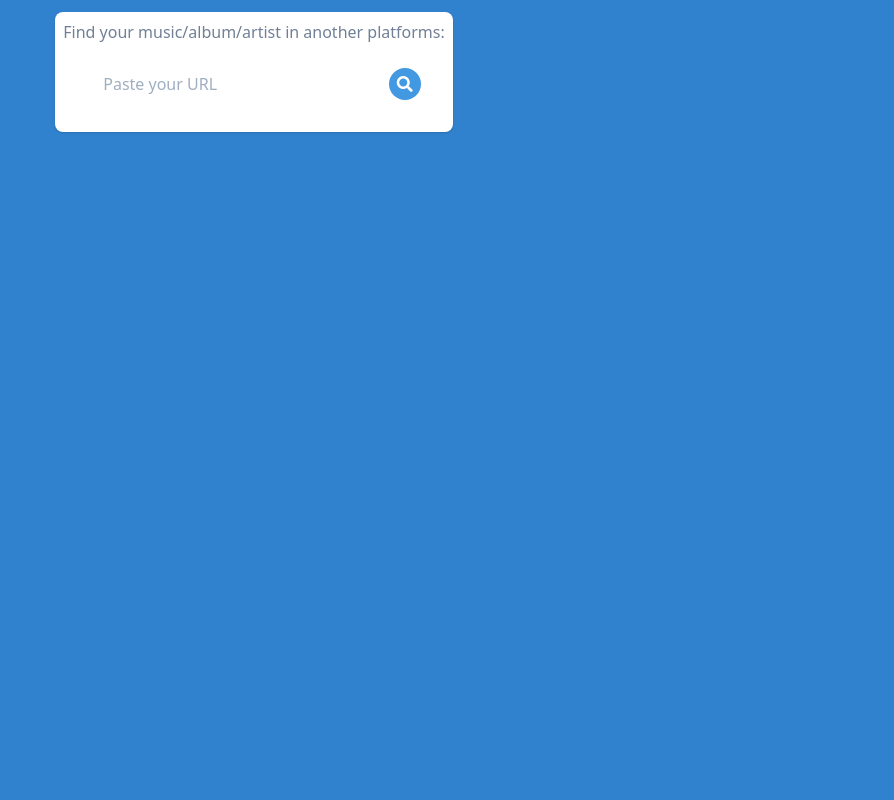
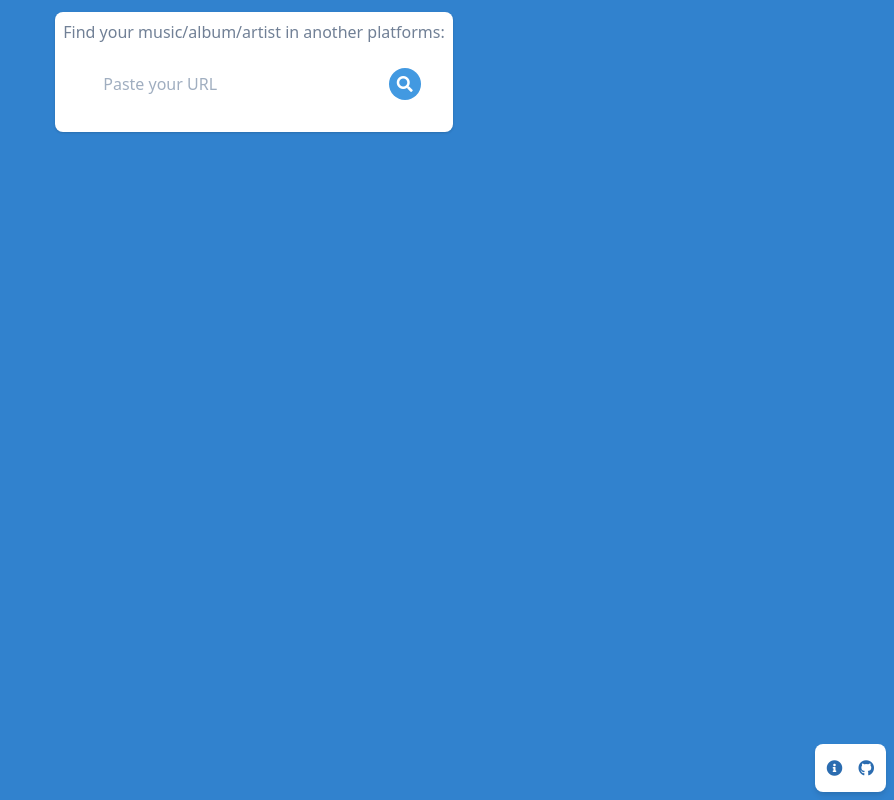
Before and after one commit to mfcar/MusicLinkSharing, an Angular app: page /home in a window 1280 px wide. Shown: the whole page, without its empty margins (386-1280 px from the left). Built offline with nearby package versions, Linux system fonts and the light colour scheme; no server answers.

Commit message:
Add info callout

```diff
--- /dev/null
+++ b/src/app/about/about.component.html
@@ -0,0 +1 @@
+<p>about works!</p>
--- /dev/null
+++ b/src/app/about/about.component.ts
@@ -0,0 +1,15 @@
+import { Component, OnInit } from '@angular/core';
+
+@Component({
+  selector: 'app-about',
+  templateUrl: './about.component.html',
+  styleUrls: ['./about.component.scss']
+})
+export class AboutComponent implements OnInit {
+
+  constructor() { }
+
+  ngOnInit(): void {
+  }
+
+}
--- a/src/app/app-routing.module.ts
+++ b/src/app/app-routing.module.ts
@@ -2,9 +2,11 @@ import { NgModule } from '@angular/core';
 import { Routes, RouterModule } from '@angular/router';
 import {HomeComponent} from './home/home.component';
 import {PageNotFoundComponent} from './page-not-found/page-not-found.component';
+import {AboutComponent} from './about/about.component';
 
 const routes: Routes = [
   { path: 'home', component: HomeComponent },
+  { path: 'about', component: AboutComponent },
   { path: '',   redirectTo: '/home', pathMatch: 'full' },
   { path: '**', component: PageNotFoundComponent },
 ];
--- a/src/app/app.component.html
+++ b/src/app/app.component.html
@@ -1,3 +1,2 @@
-<!--<app-header></app-header>-->
 <router-outlet></router-outlet>
-<!--<app-footer></app-footer>-->
+<app-info-callout></app-info-callout>
--- a/src/app/app.module.ts
+++ b/src/app/app.module.ts
@@ -18,6 +18,8 @@ import { TrackInfoCardComponent } from './cards/track-info-card/track-info-card.
 import { LinkSearchCardComponent } from './cards/link-search-card/link-search-card.component';
 import { ServiceShareLinkCardComponent } from './cards/service-share-link-card/service-share-link-card.component';
 import { AlbumInfoCardComponent } from './cards/album-info-card/album-info-card.component';
+import { AboutComponent } from './about/about.component';
+import { InfoCalloutComponent } from './shared/components/info-callout/info-callout.component';
 
 @NgModule({
   declarations: [
@@ -31,7 +33,9 @@ import { AlbumInfoCardComponent } from './cards/album-info-card/album-info-card.
     TrackInfoCardComponent,
     LinkSearchCardComponent,
     ServiceShareLinkCardComponent,
-    AlbumInfoCardComponent
+    AlbumInfoCardComponent,
+    AboutComponent,
+    InfoCalloutComponent
   ],
   imports: [
     BrowserModule,
--- a/src/app/cards/service-share-link-card/service-share-link-card.component.html
+++ b/src/app/cards/service-share-link-card/service-share-link-card.component.html
@@ -3,7 +3,7 @@
     class="p-4 m-3 flex justify-between items-center bg-white hover:bg-gray-200 shadow hover:shadow-2xl rounded-lg transform transition-all duration-300 scale-100 hover:scale-95">
     <div class="flex items-center">
       <img class="w-10 h-10 rounded-full" src="../../../assets/img/icons/spotify-64.png" alt="Spotify Icon">
-      <p class="ml-2 text-gray-700 font-semibold font-sans tracking-wide">Spotify</p>
+      <p class="ml-2 text-gray-700 font-bold font-sans tracking-wide">Spotify</p>
     </div>
     <div class="flex">
       <app-share-button [url]="shareLink.url"></app-share-button>
--- a/src/app/cards/track-info-card/track-info-card.component.html
+++ b/src/app/cards/track-info-card/track-info-card.component.html
@@ -7,7 +7,7 @@
       <div class="text-center absolute w-full" style="bottom: -30px">
         <button
           class="p-4 rounded-full transition ease-in duration-200 focus:outline-none bg-white shadow-lg  border-green-200 border-4">
-          <img class="w-10 h-10 rounded-full" src="../../../assets/img/icons/spotify-128.png" alt="Spotify Icon">
+          <i class="fab fa-spotify fa-3x"></i>
         </button>
       </div>
     </div>
--- /dev/null
+++ b/src/app/shared/components/info-callout/info-callout.component.html
@@ -0,0 +1,18 @@
+<div class="w-full h-full">
+  <div class="absolute bottom-0 right-0 mr-2 mb-2">
+    <div class="bg-white rounded-lg shadow-md px-1 py-1 border-1 border-gray-400">
+      <div class="flex">
+        <div class="p-2 rounded hover:bg-blue-100 text-blue-700">
+          <a routerLink="/about">
+            <i class="fas fa-info-circle"></i>
+          </a>
+        </div>
+        <div class="p-2 rounded hover:bg-blue-100 text-blue-700">
+          <a href="https://github.com/mfcar/MusicLinkSharing" target="_blank">
+            <i class="fab fa-github"></i>
+          </a>
+        </div>
+      </div>
+    </div>
+  </div>
+</div>
--- /dev/null
+++ b/src/app/shared/components/info-callout/info-callout.component.ts
@@ -0,0 +1,15 @@
+import { Component, OnInit } from '@angular/core';
+
+@Component({
+  selector: 'app-info-callout',
+  templateUrl: './info-callout.component.html',
+  styleUrls: ['./info-callout.component.scss']
+})
+export class InfoCalloutComponent implements OnInit {
+
+  constructor() { }
+
+  ngOnInit(): void {
+  }
+
+}
```
Also changed, not shown: src/app/about/about.component.scss (added), src/app/shared/components/info-callout/info-callout.component.scss (added), 2 other files (tests, documents, lock files or other folders).
